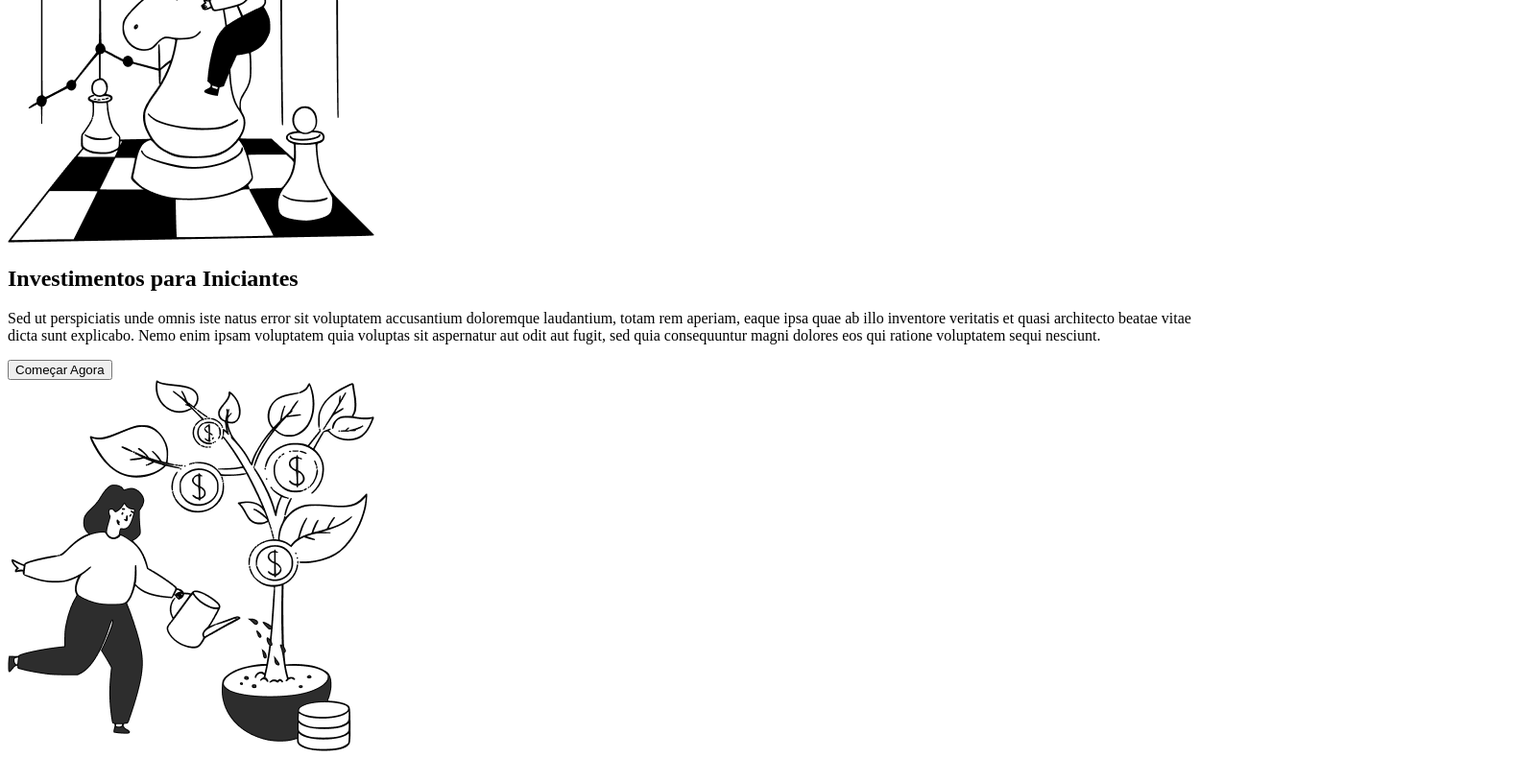
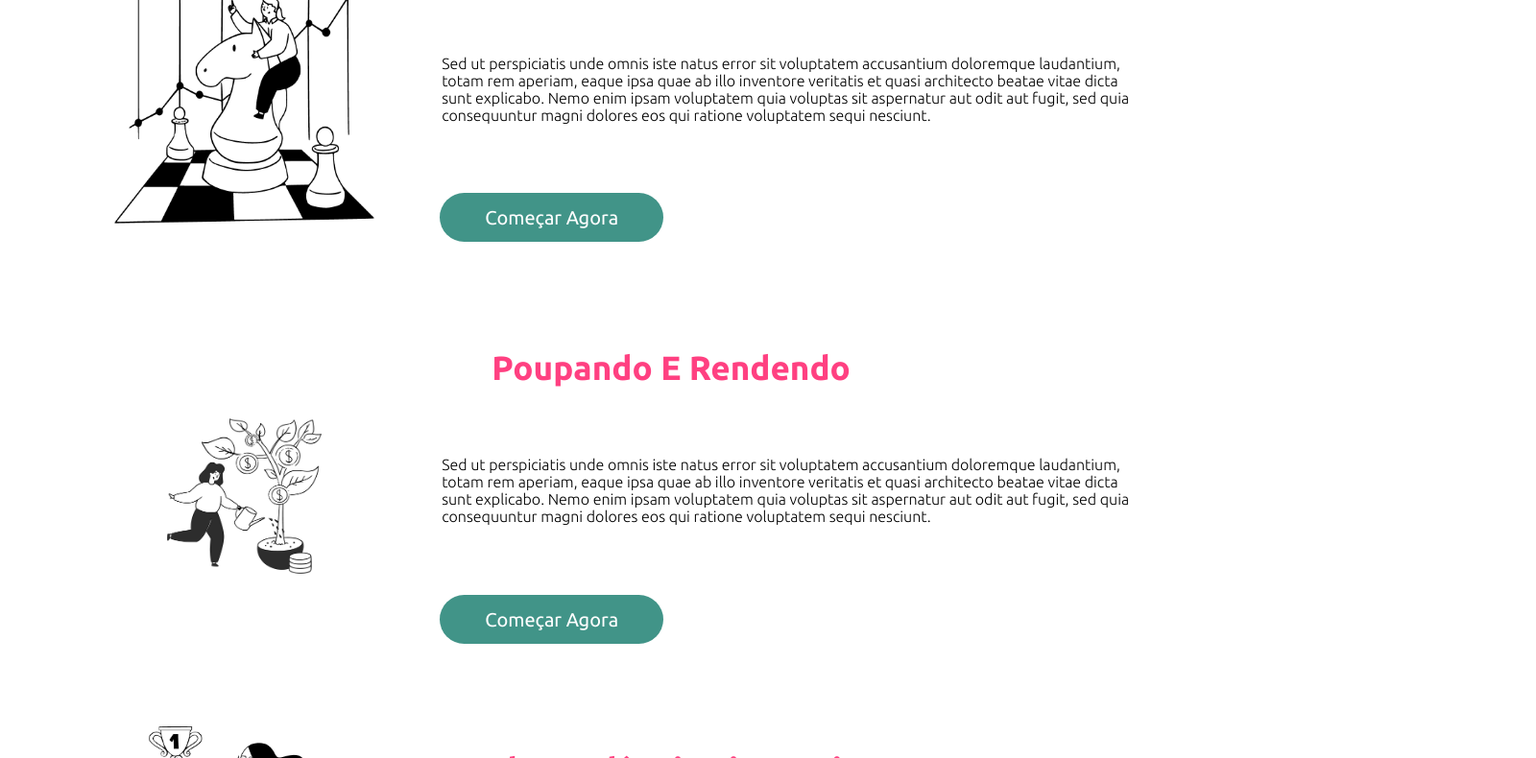
Before and after one commit to FabriciodSTeixeira/PaginaDinDin, a plain HTML site: page page2.html in a window 1280 px wide. Shown: the part 475-1265 px from the top of the page at 96% size, 1600 px wide, since content can reach past the window. Drawn offline with Linux system fonts and the light colour scheme.

Commit message:
Update2 : Page 2 done

```diff
--- a/page2.html
+++ b/page2.html
@@ -1,22 +1,37 @@
 <!DOCTYPE html>
 <html lang="en">
+
 <head>
     <meta charset="UTF-8">
     <meta http-equiv="X-UA-Compatible" content="IE=edge">
     <meta name="viewport" content="width=device-width, initial-scale=1.0">
-    <title>Document</title>
+    <link rel="stylesheet" href="./style/css/header&footer.css">
+    <link rel="stylesheet" href="./style/css/page2.css">
+    <link rel="preconnect" href="https://fonts.googleapis.com">
+    <link rel="preconnect" href="https://fonts.gstatic.com" crossorigin>
+    <link
+        href="https://fonts.googleapis.com/css2?family=Nunito:ital,wght@0,400;0,700;1,300&family=Ubuntu:ital,wght@0,300;0,400;0,500;0,700;1,300;1,400;1,500;1,700&display=swap"
+        rel="stylesheet">
+    <title>Cursos</title>
 </head>
+
 <body>
     <header>
-        <h1>dindin</h1>
-        <picture>
+        <!-- <h1>dindin</h1> -->
+        <picture class="logo-header">
             <img src="./style/img/dindin-imagens/logo-header.png" alt="simbolo dinheiro">
         </picture>
-        <nav>
+        <nav class="menu-header">
             <ul>
+                <a href="#" target="_blank" rel="noopener noreferrer">
                     <li>CURSOS</li>
+                </a>
+                <a href="#" target="_blank" rel="noopener noreferrer">
                     <li>BLOG</li>
+                </a>
+                <a href="#" target="_blank" rel="noopener noreferrer">
                     <li>CONTATO</li>
+                </a>
             </ul>
         </nav>
     </header>
@@ -27,32 +42,63 @@
 
     <main>
         <article>
-            <h1>Cursos</h1>
-            <h2>Educação financeira é tudo de bom</h2>
-            <div>
+            <section class="section1">
+                <h1 id="first-title" class="color-pink-titles">Cursos</h1>
+                <h2 id="second-title">Educação financeira é tudo de bom</h2>
+            </section>
+
+
+            <section class="container1">
+                <div class="container1-1">
                     <picture>
                         <img src="./style/img/dindin-imagens/ilustra-poupando.png" alt="poupando">
                     </picture>
-                <h1>Investimentos para Iniciantes</h1>
-                <p>Sed ut perspiciatis unde omnis iste natus error sit voluptatem accusantium doloremque laudantium, totam rem aperiam, eaque ipsa quae ab illo inventore veritatis et quasi architecto beatae vitae dicta sunt explicabo. Nemo enim ipsam voluptatem quia voluptas sit aspernatur aut odit aut fugit, sed quia consequuntur magni dolores eos qui ratione voluptatem sequi nesciunt. </p>
-                <button>Começar Agora</button>
+                    <div class="container1-1-1">
+                        <h1 class="color-pink-titles">Investimentos para Iniciantes</h1>
+                        <p class="grey-text">Sed ut perspiciatis unde omnis iste natus error sit voluptatem accusantium
+                            doloremque laudantium, totam rem aperiam, eaque ipsa quae ab illo inventore veritatis et
+                            quasi
+                            architecto beatae vitae dicta sunt explicabo. Nemo enim ipsam voluptatem quia voluptas sit
+                            aspernatur aut odit aut fugit, sed quia consequuntur magni dolores eos qui ratione
+                            voluptatem
+                            sequi nesciunt. </p>
+                        <a href="http://" target="_blank" rel="noopener noreferrer"><button class="button-green">Começar
+                                Agora</button></a>
                     </div>
-            <div>
-                <picture>
+                </div>
+                <div class="container1-1">
+                    <picture class="container1-1-1">
                         <img src="./style/img/dindin-imagens/ilustra-investimento.png" alt="investimento">
                     </picture>
-                <h1>Poupando e Rendendo</h1>
-                <p>Sed ut perspiciatis unde omnis iste natus error sit voluptatem accusantium doloremque laudantium, totam rem aperiam, eaque ipsa quae ab illo inventore veritatis et quasi architecto beatae vitae dicta sunt explicabo. Nemo enim ipsam voluptatem quia voluptas sit aspernatur aut odit aut fugit, sed quia consequuntur magni dolores eos qui ratione voluptatem sequi nesciunt. </p>
-                <button>Começar Agora</button>
+                    <div class="container1-1-1">
+                        <h1 class="color-pink-titles">Poupando e Rendendo</h1>
+                        <p class="grey-text">Sed ut perspiciatis unde omnis iste natus error sit voluptatem accusantium
+                            doloremque laudantium, totam rem aperiam, eaque ipsa quae ab illo inventore veritatis et
+                            quasi
+                            architecto beatae vitae dicta sunt explicabo. Nemo enim ipsam voluptatem quia voluptas sit
+                            aspernatur aut odit aut fugit, sed quia consequuntur magni dolores eos qui ratione
+                            voluptatem
+                            sequi nesciunt. </p>
+                        <a href="http://" target="_blank" rel="noopener noreferrer"><button class="button-green">Começar
+                                Agora</button></a>
                     </div>
-            <div>
+                </div>
+                <div class="container1-1">
                     <picture>
                         <img src="./style/img/dindin-imagens/ilustra-independencia.png" alt="independência">
                     </picture>
-                <h1>Independência Financeira</h1>
-                <p>Sed ut perspiciatis unde omnis iste natus error sit voluptatem accusantium doloremque laudantium, totam rem aperiam, eaque ipsa quae ab illo inventore veritatis et quasi architecto beatae vitae dicta sunt explicabo. Nemo enim ipsam voluptatem quia voluptas sit aspernatur aut odit aut fugit, sed quia consequuntur magni dolores eos qui ratione voluptatem sequi nesciunt. </p>
-                <button>Começar Agora</button>
+                    <div class="container1-1-1">
+                    <h1 class="color-pink-titles">Independência Financeira</h1>
+                    <p class="grey-text">Sed ut perspiciatis unde omnis iste natus error sit voluptatem accusantium
+                        doloremque laudantium, totam rem aperiam, eaque ipsa quae ab illo inventore veritatis et quasi
+                        architecto beatae vitae dicta sunt explicabo. Nemo enim ipsam voluptatem quia voluptas sit
+                        aspernatur aut odit aut fugit, sed quia consequuntur magni dolores eos qui ratione voluptatem
+                        sequi nesciunt. </p>
+                    <a href="http://" target="_blank" rel="noopener noreferrer"><button class="button-green">Começar
+                            Agora</button></a>
                 </div>
+                </div>
+            </section>
         </article>
     </main>
 
@@ -60,24 +106,31 @@
 
     <!--Início do Footer-->
     <footer>
-        <h1>dindin</h1>
-        <h5>educação financeira</h5>
         <picture>
             <img src="./style/img/dindin-imagens/logo-footer.png" alt="logo footer">
         </picture>
         <nav>
             <ul>
+                <a href="#" target="_blank" rel="noopener noreferrer">
                     <li>cursos</li>
+                </a>
+                <a href="#" target="_blank" rel="noopener noreferrer">
                     <li>blog</li>
+                </a>
+                <a href="#" target="_blank" rel="noopener noreferrer">
                     <li>contato</li>
+                </a>
             </ul>
         </nav>
-        <div>
-            <button>quero ser prof</button>
+        <div class="footer-buttons">
+            <div class="button">
+                <a href="#" target="_blank" rel="noopener noreferrer"> <button>quero ser prof</button></a>
             </div>
-        <div>
-            <button>aqui tem outro link</button>
+            <div class="button">
+                <a href="#" target="_blank" rel="noopener noreferrer"><button>aqui tem outro link</button></a>
+            </div>
         </div>
     </footer>
 </body>
+
 </html>
--- /dev/null
+++ b/style/css/page2.css
@@ -0,0 +1,158 @@
+*,
+::before,
+::after {
+    margin: 0 auto;
+    padding: 0;
+    max-width: 100%;
+    font-family: 'Ubuntu';
+
+}
+
+a {
+    color: white;
+    text-decoration: none;
+}
+
+button,
+input[type="submit"],
+input[type="reset"] {
+    background: none;
+    color: inherit;
+    border: none;
+    padding: 0;
+    font: inherit;
+    cursor: pointer;
+    outline: inherit;
+}
+
+ul {
+    list-style: none;
+    text-decoration: none;
+}
+
+html,
+body {
+    width: 100%;
+    height: 100%;
+}
+
+.button-green{
+    width: 233px;
+    height: 51px;
+
+    font-family: 'Ubuntu';
+    font-style: normal;
+    font-weight: 400;
+    font-size: 20px;
+    line-height: 23px;
+    text-align: center;
+
+    color: #FFFFFF;
+
+    background: #419488;
+    border-radius: 62px;
+}
+
+.color-pink-titles{
+    font-family: 'Ubuntu';
+    font-style: normal;
+    font-weight: 700;
+    text-transform: capitalize;
+
+    color: #FF4081;
+
+}
+.grey-text{
+    font-family: 'Ubuntu';
+    font-style: normal;
+    font-weight: 300;
+    color: #000000;
+}
+
+
+.container1{
+    display: flex;
+    flex-direction: column;
+    margin-left: 5%;
+    margin-bottom: 15%;
+
+}
+
+.container1-1-1{
+    margin: 5%;
+}
+.container1-1-1 p{
+    position: relative;
+    margin-top: 2%;
+    margin-bottom: 2%;
+}
+
+.section1{
+    margin-left: 5%;
+
+}
+
+#first-title{
+    font-size: 50px;
+}
+
+#second-title{
+    font-size: 15px;
+}
+
+@media only screen and (min-width:1000px) {
+
+
+.section1{
+    position: relative;
+    left: 25%;
+    margin-top:5%;
+    margin-bottom: 5%;
+}
+
+#first-title{
+    font-size: 60px;
+}
+
+#sencond-title{
+    font-weight: 300;
+    font-size: 20px;
+}
+
+.container1{
+    display: flex;
+    flex-direction: column;
+    margin-bottom: 15%;
+}
+
+.container1 .container1-1{
+    display: flex;
+    align-items: center;
+}
+
+.container1-1-1{
+    display: flex;
+    flex-direction: column;
+}
+
+.container1-1 p{
+    width: 724px;
+    margin-top: 5%;
+    margin-left: 2%;
+}
+.container1-1 h1{
+    position: relative;
+    margin-bottom: 5%;
+    right: 15%;
+
+    font-weight: 700;
+font-size: 35px;
+line-height: 40px;
+}
+
+.container1-1 button{
+    position: relative;
+    margin-top: 25%;
+    right: 100%;
+}
+}
```
Lines whose indentation alone changed are shown as unchanged.
